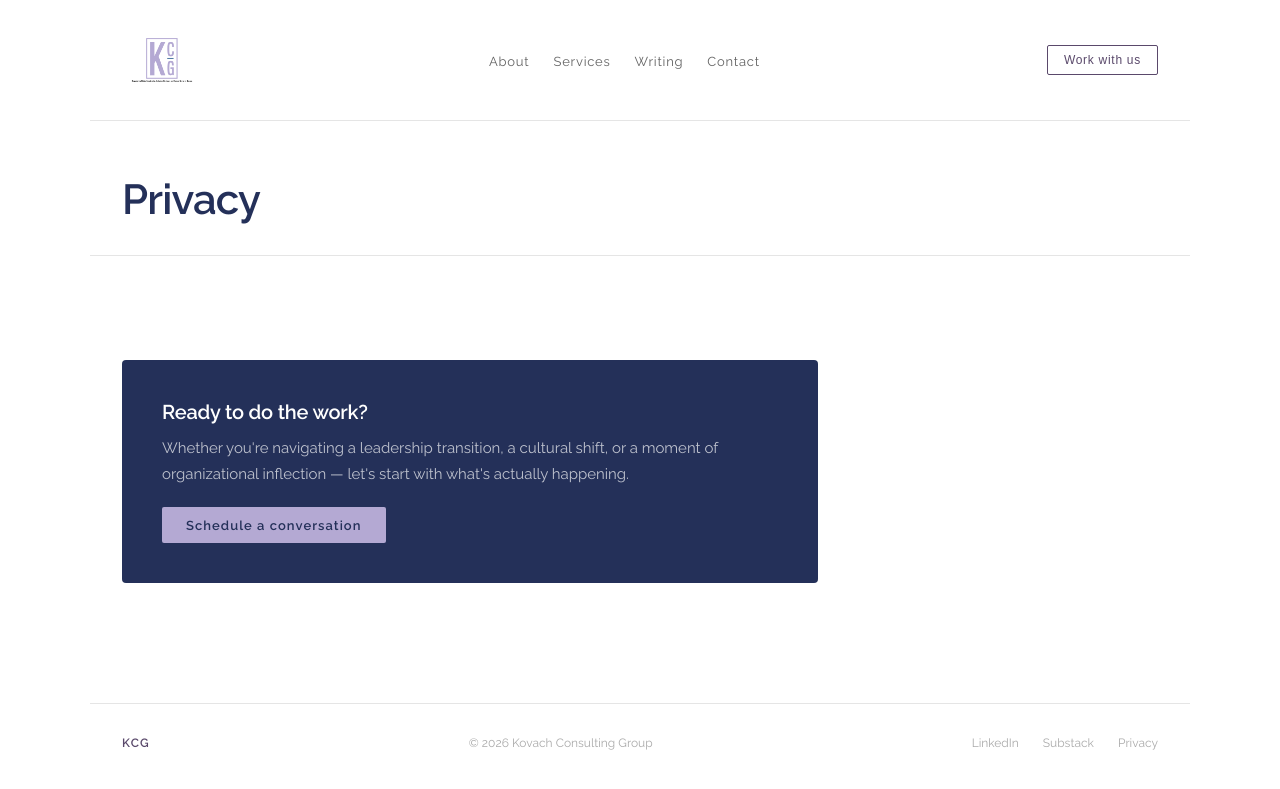
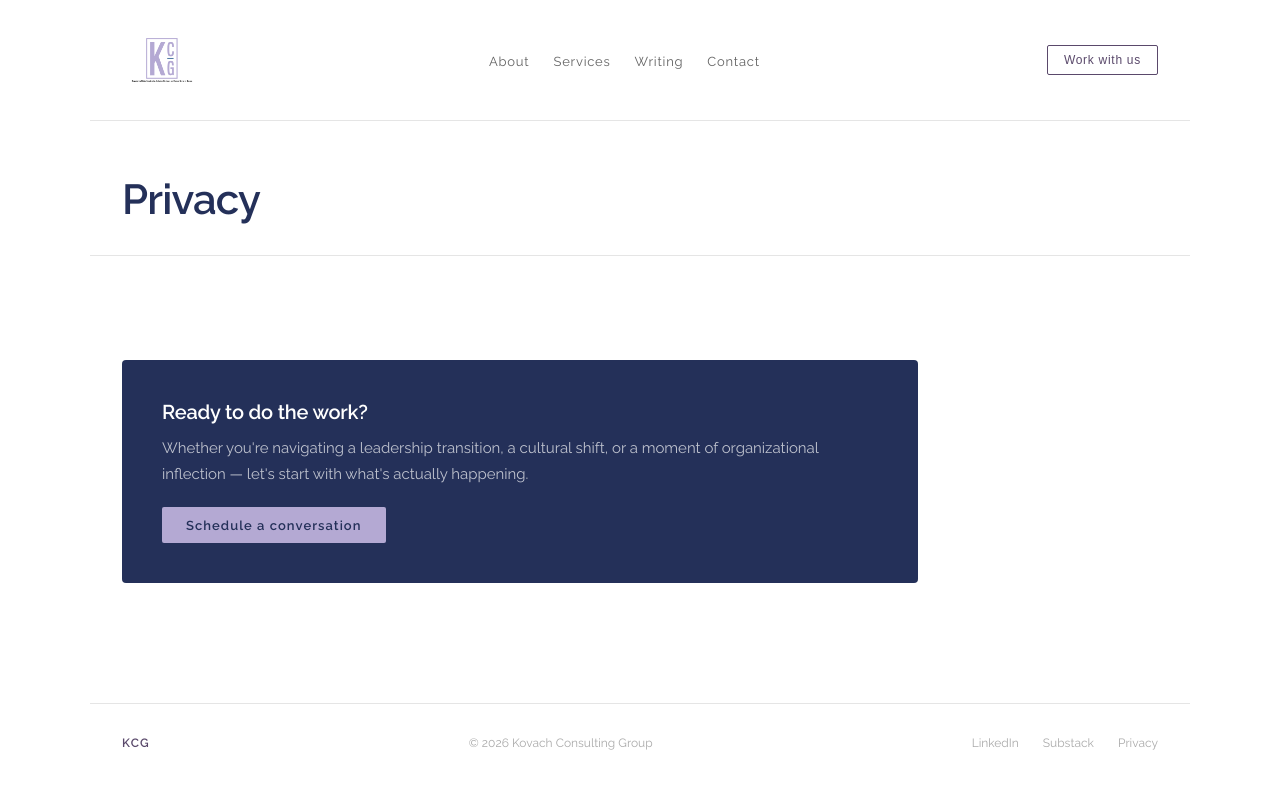
Before and after one commit to jesskovach/kovachconsultants, a Jekyll site: the page built from privacy.md, in a window 1280 px wide. Shown: the top 789 px of the page. Built offline with Jekyll 4.4.1, drawn with Linux system fonts in a browser that asks for light colours.

Commit message:
Update page.html

```diff
--- a/_layouts/page.html
+++ b/_layouts/page.html
@@ -1,13 +1,10 @@
-<link rel="apple-touch-icon" sizes="180x180" href="/apple-touch-icon.png">
-<link rel="icon" type="image/png" sizes="32x32" href="/favicon-32x32.png">
-<link rel="icon" type="image/png" sizes="16x16" href="/favicon-16x16.png">
-<link rel="manifest" href="/site.webmanifest">
 <!DOCTYPE html>
 <html lang="en">
 <head>
   <meta charset="UTF-8">
   <meta name="viewport" content="width=device-width, initial-scale=1.0">
   <title>{{ page.title }} | Kovach Consulting Group</title>
+  <link rel="icon" type="image/x-icon" href="/favicon.ico">
   <link rel="stylesheet" href="https://fonts.googleapis.com/css2?family=Raleway:wght@400;500;600&family=Cormorant+Garamond:ital,wght@1,400;1,500&display=swap">
   <style>
   *, *::before, *::after{box-sizing:border-box;margin:0;padding:0;}
@@ -26,7 +23,10 @@
   .nav-cta:hover{background:var(--plum);color:#fff;}
   .page-header{padding:3.5rem 2rem 2rem;border-bottom:0.5px solid var(--gray);}
   .page-title{font-size:42px;font-weight:600;color:var(--ink);line-height:1.1;letter-spacing:-0.02em;}
-  .page-content{padding:3.5rem 2rem;max-width:760px;}
+  .page-content{padding:3.5rem 2rem;max-width:860px;}
+  .page-content img{max-width:320px;border-radius:4px;float:right;margin:0 0 2rem 2rem;}
+  .page-content::after{content:'';display:table;clear:both;}
+  .page-content-narrow{max-width:760px;}
   .page-content h1,.page-content h2{font-size:24px;font-weight:600;color:var(--ink);margin:2rem 0 1rem;letter-spacing:-0.01em;line-height:1.2;}
   .page-content h3{font-size:18px;font-weight:600;color:var(--plum);margin:1.75rem 0 0.75rem;}
   .page-content p{font-size:15px;line-height:1.85;color:#555;margin-bottom:1rem;}
```
